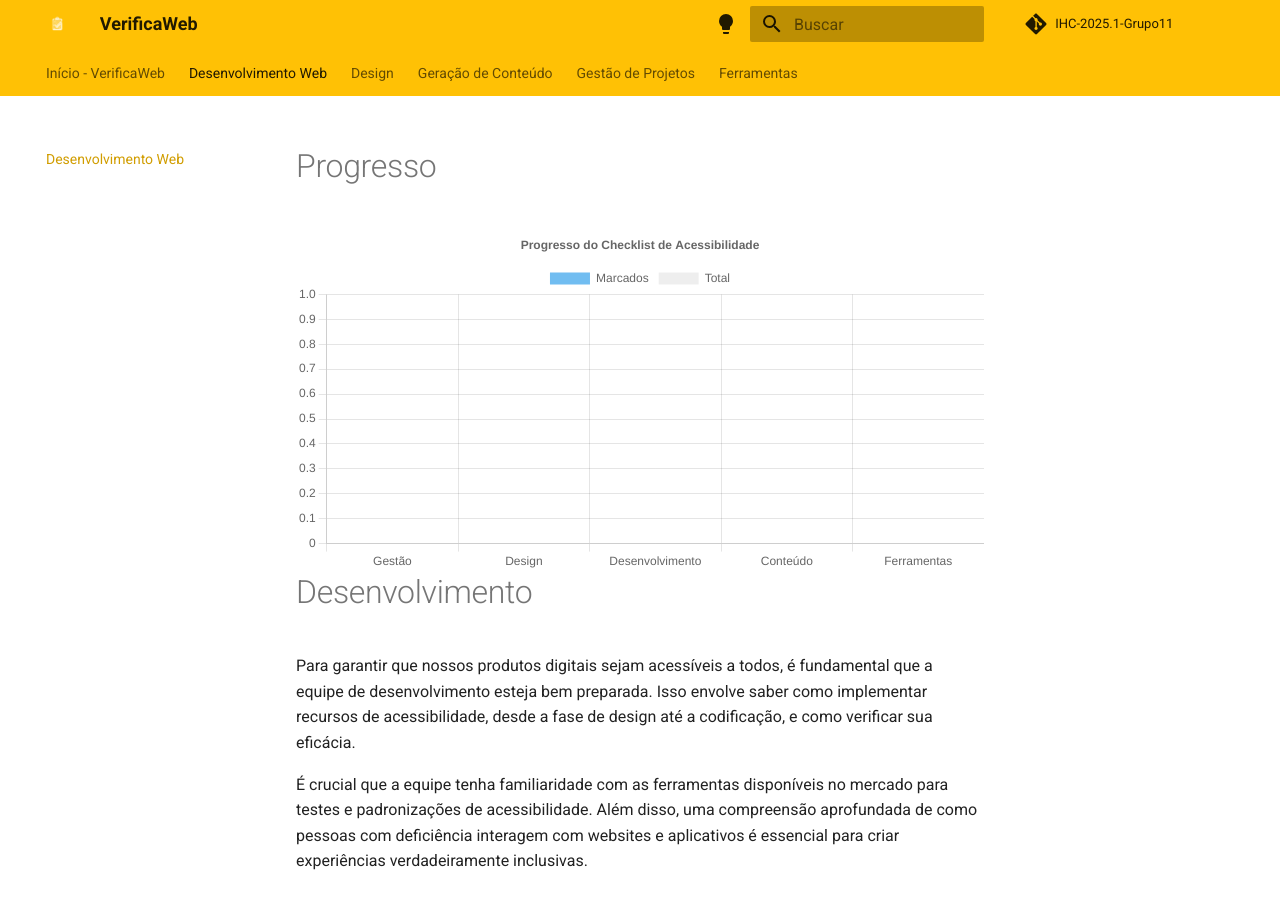
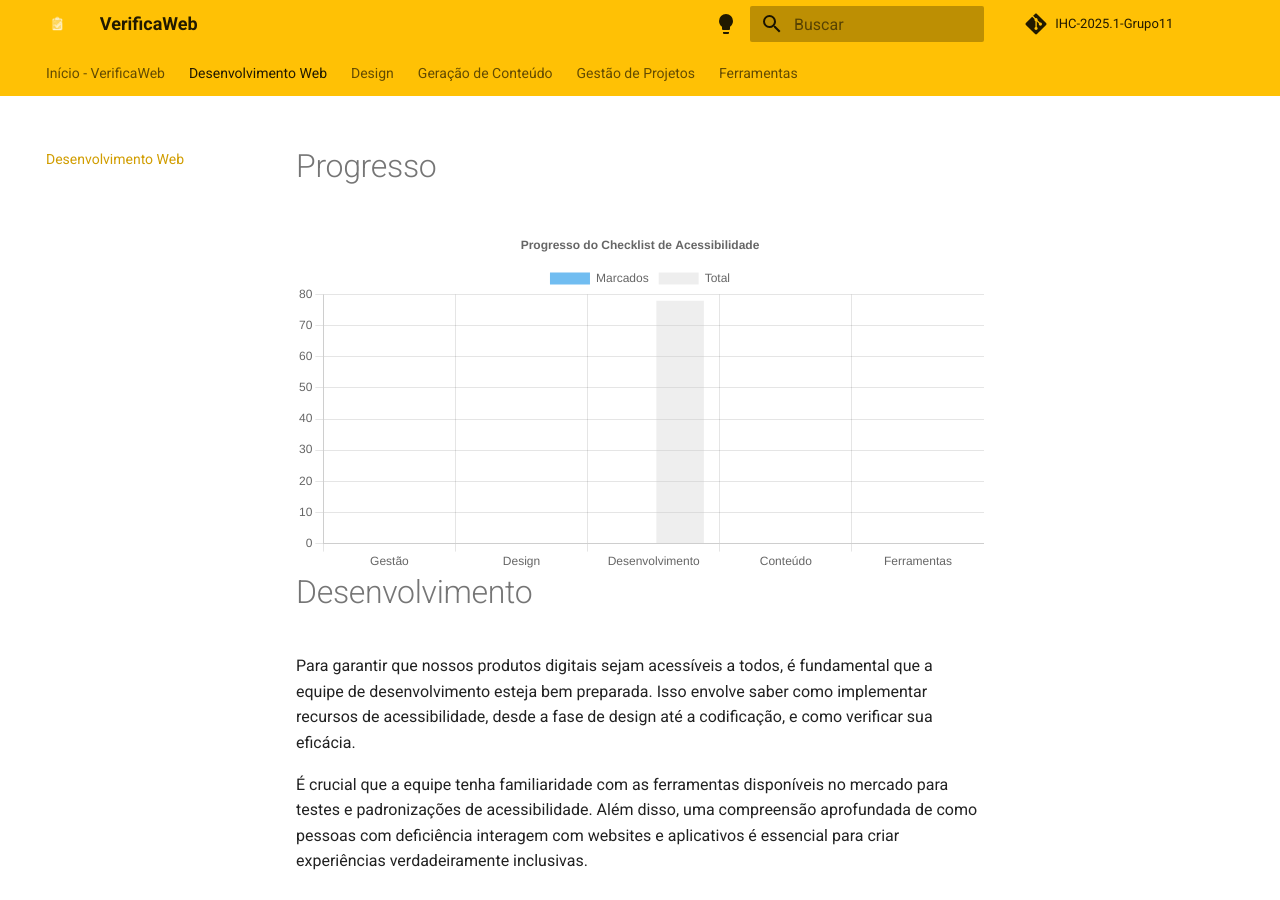
Before and after one commit to UnBIHC2025-1/IHC-2025.1-Grupo11, an MkDocs documentation site: the page built from docs/devWeb/non_text_content.md, in a window 1280 px wide and 900 px high. Built offline with MkDocs 1.6.1 and Material for MkDocs 9.7.7, drawn with Linux system fonts in a browser that asks for light colours; comment, search, counter and statistics services are not loaded.

Commit message:
Graficos de porcentagem desenvolvimento

````diff
--- a/docs/devWeb/non_text_content.md
+++ b/docs/devWeb/non_text_content.md
@@ -13,13 +13,13 @@
 
 Garantir a acessibilidade vai além do código; é preciso validar na prática. Testes manuais, e principalmente com pessoas com deficiência, são essenciais para confirmar que a experiência é verdadeiramente inclusiva.
 
-- [ ] Foram realizados testes manuais de acessibilidade? [[NBR]](#refNBR)
-- [ ] Foram realizados testes com pessoas com deficiência? [[NBR]](#refNBR)
-- [ ] Todos os elementos da página são navegáveis apenas com teclado? [[12]](#ref12) [[NBR]](#refNBR)
-- [ ] Foram utilizados leitores de tela (ex.: NVDA, VoiceOver, JAWS) nos testes? [[1]](#ref1) [[NBR]](#refNBR)
-- [ ] A navegação em dispositivos móveis foi testada para garantir acessibilidade? [[14]](#ref14) [[NBR]](#refNBR)
-- [ ] Foram realizados testes de contraste de cores? [[5]](#ref5) [[NBR]](#refNBR)
-- [ ] O site foi testado em diferentes navegadores e sistemas operacionais? [[NBR]](#refNBR)
+- [ ] <input type="checkbox" class="check-desenvolvimento"> Foram realizados testes manuais de acessibilidade? [[NBR]](#refNBR)
+- [ ] <input type="checkbox" class="check-desenvolvimento"> Foram realizados testes com pessoas com deficiência? [[NBR]](#refNBR)
+- [ ] <input type="checkbox" class="check-desenvolvimento"> Todos os elementos da página são navegáveis apenas com teclado? [[12]](#ref12) [[NBR]](#refNBR)
+- [ ] <input type="checkbox" class="check-desenvolvimento"> Foram utilizados leitores de tela (ex.: NVDA, VoiceOver, JAWS) nos testes? [[1]](#ref1) [[NBR]](#refNBR)
+- [ ] <input type="checkbox" class="check-desenvolvimento"> A navegação em dispositivos móveis foi testada para garantir acessibilidade? [[14]](#ref14) [[NBR]](#refNBR)
+- [ ] <input type="checkbox" class="check-desenvolvimento"> Foram realizados testes de contraste de cores? [[5]](#ref5) [[NBR]](#refNBR)
+- [ ] <input type="checkbox" class="check-desenvolvimento"> O site foi testado em diferentes navegadores e sistemas operacionais? [[NBR]](#refNBR)
 
 ## Código e Estrutura
 
@@ -29,51 +29,51 @@
 
 Nenhuma informação visual pode ser perdida. O texto alternativo (alt) é a ponte que descreve o conteúdo de imagens para quem não pode vê-las.
 
-- [ ] Todas as imagens relevantes possuem texto alternativo (``` alt ```) descritivo? [[1]](#ref1) [[NBR]](#refNBR)
-- [ ] As imagens decorativas possuem ``` alt="" ``` ou são inseridas via CSS? [[1]](#ref1) [[NBR]](#refNBR)
-- [ ] Nenhuma informação relevante está embutida dentro de imagens? [[1]](#ref1) [[NBR]](#refNBR)
-- [ ] Descrições longas são fornecidas no ```alt``` quando necessário (ex.: gráficos, imagens com texto)? [[1]](#ref1) [[NBR]](#refNBR)
-- [ ] Imagens complexas possuem descrição longa em local apropriado? [[1]](#ref1) [[NBR]](#refNBR)
+- [ ] <input type="checkbox" class="check-desenvolvimento"> Todas as imagens relevantes possuem texto alternativo (``` alt ```) descritivo? [[1]](#ref1) [[NBR]](#refNBR)
+- [ ] <input type="checkbox" class="check-desenvolvimento"> As imagens decorativas possuem ``` alt="" ``` ou são inseridas via CSS? [[1]](#ref1) [[NBR]](#refNBR)
+- [ ] <input type="checkbox" class="check-desenvolvimento"> Nenhuma informação relevante está embutida dentro de imagens? [[1]](#ref1) [[NBR]](#refNBR)
+- [ ] <input type="checkbox" class="check-desenvolvimento"> Descrições longas são fornecidas no ```alt``` quando necessário (ex.: gráficos, imagens com texto)? [[1]](#ref1) [[NBR]](#refNBR)
+- [ ] <input type="checkbox" class="check-desenvolvimento"> Imagens complexas possuem descrição longa em local apropriado? [[1]](#ref1) [[NBR]](#refNBR)
 
 ### Vídeos e Mídia
 
 Conteúdos audiovisuais precisam de alternativas como legendas e transcrições. Dê ao usuário controle total sobre a reprodução para garantir uma experiência acessível e confortável.
 
-- [ ] Todos os vídeos possuem legendas embutidas ou closed caption? [[2]](#ref2) [[NBR]](#refNBR)
-- [ ] Existe transcrição textual para conteúdos em áudio? [[1]](#ref1) [[NBR]](#refNBR)
-- [ ] Foi evitado o uso de conteúdos com flashes que possam causar convulsões? [[3]](#ref3) [[NBR]](#refNBR)
-- [ ] O ```autoplay``` de mídias está desabilitado por padrão? [[11]](#ref11) [[NBR]](#refNBR)
-- [ ] Possui pausa para todas as mídias? [[12]](#ref12) [[NBR]](#refNBR)
-- [ ] Possui ```type``` para botões e entradas? [[4]](#ref4) [[NBR]](#refNBR)
-- [ ] Vídeos possuem audiodescrição? [[2]](#ref2) [[NBR]](#refNBR)
-- [ ] Existe alternativa visual para áudios importantes? [[2]](#ref2) [[NBR]](#refNBR)
+- [ ] <input type="checkbox" class="check-desenvolvimento"> Todos os vídeos possuem legendas embutidas ou closed caption? [[2]](#ref2) [[NBR]](#refNBR)
+- [ ] <input type="checkbox" class="check-desenvolvimento"> Existe transcrição textual para conteúdos em áudio? [[1]](#ref1) [[NBR]](#refNBR)
+- [ ] <input type="checkbox" class="check-desenvolvimento"> Foi evitado o uso de conteúdos com flashes que possam causar convulsões? [[3]](#ref3) [[NBR]](#refNBR)
+- [ ] <input type="checkbox" class="check-desenvolvimento"> O ```autoplay``` de mídias está desabilitado por padrão? [[11]](#ref11) [[NBR]](#refNBR)
+- [ ] <input type="checkbox" class="check-desenvolvimento"> Possui pausa para todas as mídias? [[12]](#ref12) [[NBR]](#refNBR)
+- [ ] <input type="checkbox" class="check-desenvolvimento"> Possui ```type``` para botões e entradas? [[4]](#ref4) [[NBR]](#refNBR)
+- [ ] <input type="checkbox" class="check-desenvolvimento"> Vídeos possuem audiodescrição? [[2]](#ref2) [[NBR]](#refNBR)
+- [ ] <input type="checkbox" class="check-desenvolvimento"> Existe alternativa visual para áudios importantes? [[2]](#ref2) [[NBR]](#refNBR)
 
 ### Controles e Navegação
 
 A navegação deve ser clara e previsível para todos, especialmente para quem usa teclado. Controles lógicos e foco visível são a base para uma boa usabilidade.
 
-- [ ] Todos os links possuem ``` href ``` correto? [[4]](#ref4) [[NBR]](#refNBR)
-- [ ] Links que abrem em nova guia ou nova janela estão claramente sinalizados? [[8]](#ref8) [[NBR]](#refNBR)
-- [ ] Todos os botões possuem funções semânticas corretas (```type="button"```, ```type="submit"```)? [[4]](#ref4) [[NBR]](#refNBR)
-- [ ] Foi implementada navegação por skip-link (atalho para conteúdo principal)? [[7]](#ref7) [[NBR]](#refNBR)
-- [ ] O foco do teclado é visível e lógico em toda a navegação? [[6]](#ref6) [[NBR]](#refNBR)
-- [ ] Links que abrem em uma nova guia ou janela estão identificados e indicados? [[8]](#ref8) [[NBR]](#refNBR)
-- [ ] Adicionar estados de foco em campos de entrada, botões, e elementos interativos. [[6]](#ref6) [[NBR]](#refNBR)
-- [ ] A navegação pode ser feita por teclado sem armadilhas de foco? [[12]](#ref12) [[NBR]](#refNBR)
-- [ ] O primeiro elemento focável permite ir diretamente para o conteúdo principal? [[7]](#ref7) [[NBR]](#refNBR)
+- [ ] <input type="checkbox" class="check-desenvolvimento"> Todos os links possuem ``` href ``` correto? [[4]](#ref4) [[NBR]](#refNBR)
+- [ ] <input type="checkbox" class="check-desenvolvimento"> Links que abrem em nova guia ou nova janela estão claramente sinalizados? [[8]](#ref8) [[NBR]](#refNBR)
+- [ ] <input type="checkbox" class="check-desenvolvimento"> Todos os botões possuem funções semânticas corretas (```type="button"```, ```type="submit"```)? [[4]](#ref4) [[NBR]](#refNBR)
+- [ ] <input type="checkbox" class="check-desenvolvimento"> Foi implementada navegação por skip-link (atalho para conteúdo principal)? [[7]](#ref7) [[NBR]](#refNBR)
+- [ ] <input type="checkbox" class="check-desenvolvimento"> O foco do teclado é visível e lógico em toda a navegação? [[6]](#ref6) [[NBR]](#refNBR)
+- [ ] <input type="checkbox" class="check-desenvolvimento"> Links que abrem em uma nova guia ou janela estão identificados e indicados? [[8]](#ref8) [[NBR]](#refNBR)
+- [ ] <input type="checkbox" class="check-desenvolvimento"> Adicionar estados de foco em campos de entrada, botões, e elementos interativos. [[6]](#ref6) [[NBR]](#refNBR)
+- [ ] <input type="checkbox" class="check-desenvolvimento"> A navegação pode ser feita por teclado sem armadilhas de foco? [[12]](#ref12) [[NBR]](#refNBR)
+- [ ] <input type="checkbox" class="check-desenvolvimento"> O primeiro elemento focável permite ir diretamente para o conteúdo principal? [[7]](#ref7) [[NBR]](#refNBR)
 
 ### Formulários
 
 Formulários acessíveis precisam de rótulos claros e feedback de erro compreensível. Sem isso, a interação se torna uma barreira para muitos usuários.
 
-- [ ] Todos os campos possuem ```label``` corretamente associados? [[9]](#ref9) [[NBR]](#refNBR)
-- [ ] Foram utilizados agrupadores como ```<fieldset>``` e ```<legend>``` quando necessário? [[4]](#ref4) [[NBR]](#refNBR)
-- [ ] Campos possuem ```autocomplete``` configurado? [[10]](#ref10) [[NBR]](#refNBR)
-- [ ] Campos de entrada possuem ```aria-describedby```? [[NBR]](#refNBR)
-- [ ] As mensagens de erro estão visíveis, com bom contraste e próximas aos campos? [[NBR]](#refNBR)
-- [ ] Há descrição clara para os erros e instruções de preenchimento? [[5]](#ref5) [[NBR]](#refNBR)
-- [ ] O formulário pode ser enviado usando apenas o teclado? [[12]](#ref12) [[NBR]](#refNBR)
-- [ ] Campos obrigatórios estão claramente indicados? [[NBR]](#refNBR)
+- [ ] <input type="checkbox" class="check-desenvolvimento"> Todos os campos possuem ```label``` corretamente associados? [[9]](#ref9) [[NBR]](#refNBR)
+- [ ] <input type="checkbox" class="check-desenvolvimento"> Foram utilizados agrupadores como ```<fieldset>``` e ```<legend>``` quando necessário? [[4]](#ref4) [[NBR]](#refNBR)
+- [ ] <input type="checkbox" class="check-desenvolvimento"> Campos possuem ```autocomplete``` configurado? [[10]](#ref10) [[NBR]](#refNBR)
+- [ ] <input type="checkbox" class="check-desenvolvimento"> Campos de entrada possuem ```aria-describedby```? [[NBR]](#refNBR)
+- [ ] <input type="checkbox" class="check-desenvolvimento"> As mensagens de erro estão visíveis, com bom contraste e próximas aos campos? [[NBR]](#refNBR)
+- [ ] <input type="checkbox" class="check-desenvolvimento"> Há descrição clara para os erros e instruções de preenchimento? [[5]](#ref5) [[NBR]](#refNBR)
+- [ ] <input type="checkbox" class="check-desenvolvimento"> O formulário pode ser enviado usando apenas o teclado? [[12]](#ref12) [[NBR]](#refNBR)
+- [ ] <input type="checkbox" class="check-desenvolvimento"> Campos obrigatórios estão claramente indicados? [[NBR]](#refNBR)
 
 ## Semântica e texto
 
@@ -81,30 +81,30 @@
 
 ### Semântica
 
-- [ ] O HTML possui marcação semântica (uso de ```header```, ```nav```, ```main```, ```footer```, ```article```, etc.)? [[4]](#ref4) [[NBR]](#refNBR)
-- [ ] A hierarquia dos títulos (```h1``` a ```h6```) segue uma ordem lógica e progressiva? [[16]](#ref16) [[NBR]](#refNBR)
-- [ ] Os rótulos, botões e links possuem textos claros e objetivos? [[4]](#ref4) [[NBR]](#refNBR)
-- [ ] Foram evitados nomes genéricos como "Clique aqui"? [[4]](#ref4) [[NBR]](#refNBR)
-- [ ] Tabelas são usadas apenas para dados tabulares, não para layout? [[4]](#ref4) [[NBR]](#refNBR)
+- [ ] <input type="checkbox" class="check-desenvolvimento"> O HTML possui marcação semântica (uso de ```header```, ```nav```, ```main```, ```footer```, ```article```, etc.)? [[4]](#ref4) [[NBR]](#refNBR)
+- [ ] <input type="checkbox" class="check-desenvolvimento"> A hierarquia dos títulos (```h1``` a ```h6```) segue uma ordem lógica e progressiva? [[16]](#ref16) [[NBR]](#refNBR)
+- [ ] <input type="checkbox" class="check-desenvolvimento"> Os rótulos, botões e links possuem textos claros e objetivos? [[4]](#ref4) [[NBR]](#refNBR)
+- [ ] <input type="checkbox" class="check-desenvolvimento"> Foram evitados nomes genéricos como "Clique aqui"? [[4]](#ref4) [[NBR]](#refNBR)
+- [ ] <input type="checkbox" class="check-desenvolvimento"> Tabelas são usadas apenas para dados tabulares, não para layout? [[4]](#ref4) [[NBR]](#refNBR)
 
 ### Texto e Leitura
 
-- [ ] Nenhum texto importante está embutido em imagens? [[1]](#ref1) [[NBR]](#refNBR)
-- [ ] É possível aumentar o zoom da página até 200% sem perda de conteúdo ou funcionalidade? [[15]](#ref15) [[NBR]](#refNBR)
-- [ ] O tamanho da fonte é relativo (ex.: ```em```, ```rem```) e não fixo (ex.: ```px```)? [[3]](#ref3) [[NBR]](#refNBR)
-- [ ] O texto possui contraste suficiente com o fundo? [[5]](#ref5) [[NBR]](#refNBR)
-- [ ] O texto não está em caixa alta, condensado ou justificado? [[NBR]](#refNBR)
+- [ ] <input type="checkbox" class="check-desenvolvimento"> Nenhum texto importante está embutido em imagens? [[1]](#ref1) [[NBR]](#refNBR)
+- [ ] <input type="checkbox" class="check-desenvolvimento"> É possível aumentar o zoom da página até 200% sem perda de conteúdo ou funcionalidade? [[15]](#ref15) [[NBR]](#refNBR)
+- [ ] <input type="checkbox" class="check-desenvolvimento"> O tamanho da fonte é relativo (ex.: ```em```, ```rem```) e não fixo (ex.: ```px```)? [[3]](#ref3) [[NBR]](#refNBR)
+- [ ] <input type="checkbox" class="check-desenvolvimento"> O texto possui contraste suficiente com o fundo? [[5]](#ref5) [[NBR]](#refNBR)
+- [ ] <input type="checkbox" class="check-desenvolvimento"> O texto não está em caixa alta, condensado ou justificado? [[NBR]](#refNBR)
 
 ## Teclado e Acessibilidade Operacional
 
 Tudo o que pode ser feito com um mouse deve ser possível usando apenas o teclado. Garanta uma navegação fluida, com foco sempre visível e sem "armadilhas".
 
-- [ ] Toda a navegação da página pode ser feita usando apenas teclado? [[12]](#ref12) [[NBR]](#refNBR)
-- [ ] O primeiro elemento focável permite ir diretamente para o conteúdo principal? [[7]](#ref7) [[NBR]](#refNBR)
-- [ ] Foram evitadas armadilhas de foco (ex.: foco que não sai de um modal)? [[12]](#ref12) [[NBR]](#refNBR)
-- [ ] Existe suporte a atalhos de teclado (```TAB```, ```ESC```, etc.)? [[12]](#ref12) [[NBR]](#refNBR)
-- [ ] O foco é sempre visível (ex.: via CSS: ```:focus```, ```:hover```)? [[6]](#ref6) [[NBR]](#refNBR)
-- [ ] Quando se tem o mouseover é permitido o uso de teclado? [[NBR]](#refNBR)
+- [ ] <input type="checkbox" class="check-desenvolvimento"> Toda a navegação da página pode ser feita usando apenas teclado? [[12]](#ref12) [[NBR]](#refNBR)
+- [ ] <input type="checkbox" class="check-desenvolvimento"> O primeiro elemento focável permite ir diretamente para o conteúdo principal? [[7]](#ref7) [[NBR]](#refNBR)
+- [ ] <input type="checkbox" class="check-desenvolvimento"> Foram evitadas armadilhas de foco (ex.: foco que não sai de um modal)? [[12]](#ref12) [[NBR]](#refNBR)
+- [ ] <input type="checkbox" class="check-desenvolvimento"> Existe suporte a atalhos de teclado (```TAB```, ```ESC```, etc.)? [[12]](#ref12) [[NBR]](#refNBR)
+- [ ] <input type="checkbox" class="check-desenvolvimento"> O foco é sempre visível (ex.: via CSS: ```:focus```, ```:hover```)? [[6]](#ref6) [[NBR]](#refNBR)
+- [ ] <input type="checkbox" class="check-desenvolvimento"> Quando se tem o mouseover é permitido o uso de teclado? [[NBR]](#refNBR)
 
 ## Componentes e Elementos especiais
 
@@ -112,51 +112,51 @@
 
 A hierarquia de títulos (h1 a h6) funciona como um índice para a página. Use-a de forma lógica para permitir que usuários de leitores de tela naveguem com eficiência.
 
-- [ ] A hierarquia de conteúdo da página é definida por sua lógica, não pelo tamanho do texto? [[16]](#ref16) [[NBR]](#refNBR)
-- [ ] Use elementos de título ```h1 h2 h3``` para apresentar o conteúdo. [[16]](#ref16) [[NBR]](#refNBR)
-- [ ] Não pular níveis lógicos. [[16]](#ref16) [[NBR]](#refNBR)
-- [ ] Toda página contém um título ```h1``` descrevendo a página. [[16]](#ref16) [[17]](#ref17) [[NBR]](#refNBR)
+- [ ] <input type="checkbox" class="check-desenvolvimento"> A hierarquia de conteúdo da página é definida por sua lógica, não pelo tamanho do texto? [[16]](#ref16) [[NBR]](#refNBR)
+- [ ] <input type="checkbox" class="check-desenvolvimento"> Use elementos de título ```h1 h2 h3``` para apresentar o conteúdo. [[16]](#ref16) [[NBR]](#refNBR)
+- [ ] <input type="checkbox" class="check-desenvolvimento"> Não pular níveis lógicos. [[16]](#ref16) [[NBR]](#refNBR)
+- [ ] <input type="checkbox" class="check-desenvolvimento"> Toda página contém um título ```h1``` descrevendo a página. [[16]](#ref16) [[17]](#ref17) [[NBR]](#refNBR)
 
 ### Tabela
 
 Tabelas devem ser usadas para dados, com a marcação correta para criar relação entre as informações. Isso transforma uma grade visual em conteúdo compreensível.
 
-- [ ] Elementos em formato de tabela utilizam ```table```? [[4]](#ref4) [[NBR]](#refNBR)
-- [ ] Todas as tabelas usam ```thead```, ```tbody```, ```th``` e ```td``` corretamente? [[14]](#ref14) [[NBR]](#refNBR)
-- [ ] Foram aplicados ```scope="col"``` ou ```scope="row"``` quando necessário? [[14]](#ref14) [[NBR]](#refNBR)
-- [ ] Cada tabela possui uma legenda descritiva usando ```<caption>```? [[16]](#ref16) [[NBR]](#refNBR)
-- [ ] Tabelas não possuem células mescladas sem necessidade? [[NBR]](#refNBR)
+- [ ] <input type="checkbox" class="check-desenvolvimento"> Elementos em formato de tabela utilizam ```table```? [[4]](#ref4) [[NBR]](#refNBR)
+- [ ] <input type="checkbox" class="check-desenvolvimento"> Todas as tabelas usam ```thead```, ```tbody```, ```th``` e ```td``` corretamente? [[14]](#ref14) [[NBR]](#refNBR)
+- [ ] <input type="checkbox" class="check-desenvolvimento"> Foram aplicados ```scope="col"``` ou ```scope="row"``` quando necessário? [[14]](#ref14) [[NBR]](#refNBR)
+- [ ] <input type="checkbox" class="check-desenvolvimento"> Cada tabela possui uma legenda descritiva usando ```<caption>```? [[16]](#ref16) [[NBR]](#refNBR)
+- [ ] <input type="checkbox" class="check-desenvolvimento"> Tabelas não possuem células mescladas sem necessidade? [[NBR]](#refNBR)
 
 ## Modais e Pop-ups
 
 Modais devem gerenciar o foco do teclado de forma inteligente. Garanta que sejam fáceis de abrir, usar e fechar apenas com o teclado, sem prender o usuário.
 
-- [ ] Modais são fáceis de fechar (ex.: com tecla ESC)? [[17]](#ref17) [[NBR]](#refNBR)
-- [ ] Não é possível abrir um modal dentro de outro modal (sem controle)? [[17]](#ref17) [[NBR]](#refNBR)
-- [ ] Modais não bloqueiam toda a tela (evitar fullscreen)? [[17]](#ref17) [[NBR]](#refNBR)
-- [ ] Existe foco correto no conteúdo quando o modal é aberto? [[17]](#ref17) [[NBR]](#refNBR)
-- [ ] A interação é uma tarefa simples? [[17]](#ref17) [[NBR]](#refNBR)
+- [ ] <input type="checkbox" class="check-desenvolvimento"> Modais são fáceis de fechar (ex.: com tecla ESC)? [[17]](#ref17) [[NBR]](#refNBR)
+- [ ] <input type="checkbox" class="check-desenvolvimento"> Não é possível abrir um modal dentro de outro modal (sem controle)? [[17]](#ref17) [[NBR]](#refNBR)
+- [ ] <input type="checkbox" class="check-desenvolvimento"> Modais não bloqueiam toda a tela (evitar fullscreen)? [[17]](#ref17) [[NBR]](#refNBR)
+- [ ] <input type="checkbox" class="check-desenvolvimento"> Existe foco correto no conteúdo quando o modal é aberto? [[17]](#ref17) [[NBR]](#refNBR)
+- [ ] <input type="checkbox" class="check-desenvolvimento"> A interação é uma tarefa simples? [[17]](#ref17) [[NBR]](#refNBR)
 
 ### Dispositivos Móveis e tocáveis
 
 Em telas de toque, áreas clicáveis devem ser grandes e bem espaçadas. O layout precisa se adaptar a qualquer orientação de tela sem perda de conteúdo.
 
-- [ ] O site funciona corretamente em qualquer orientação (paisagem ou retrato)? [[13]](#ref13) [[14]](#ref14) [[NBR]](#refNBR)
-- [ ] A rolagem horizontal foi evitada? [[15]](#ref15) [[NBR]](#refNBR)
-- [ ] Botões e links possuem área de toque mínima de 44px por 44px (WCAG 2.5.7)? [[17]](#ref17) [[NBR]](#refNBR)
-- [ ] Há espaçamento suficiente entre elementos interativos? [[7]](#ref7) [[NBR]](#refNBR)
-- [ ] O layout é responsivo para diferentes tamanhos de tela? [[NBR]](#refNBR)
+- [ ] <input type="checkbox" class="check-desenvolvimento"> O site funciona corretamente em qualquer orientação (paisagem ou retrato)? [[13]](#ref13) [[14]](#ref14) [[NBR]](#refNBR)
+- [ ] <input type="checkbox" class="check-desenvolvimento"> A rolagem horizontal foi evitada? [[15]](#ref15) [[NBR]](#refNBR)
+- [ ] <input type="checkbox" class="check-desenvolvimento"> Botões e links possuem área de toque mínima de 44px por 44px (WCAG 2.5.7)? [[17]](#ref17) [[NBR]](#refNBR)
+- [ ] <input type="checkbox" class="check-desenvolvimento"> Há espaçamento suficiente entre elementos interativos? [[7]](#ref7) [[NBR]](#refNBR)
+- [ ] <input type="checkbox" class="check-desenvolvimento"> O layout é responsivo para diferentes tamanhos de tela? [[NBR]](#refNBR)
 
 ### Ferramentas e Funcionalidades extras
 
 Pequenos recursos como busca, breadcrumbs e CAPTCHAs acessíveis fazem uma grande diferença, aprimorando a usabilidade geral do seu site.
 
-- [ ] É possível pausar, parar ou ocultar conteúdo em movimento? [[11]](#ref11) [[NBR]](#refNBR)
-- [ ] Breadcrumbs foram implementados para indicar a localização no site? [[NBR]](#refNBR)
-- [ ] Existe uma página de acessibilidade ou FAQ acessível? [[NBR]](#refNBR)
-- [ ] Áreas clicáveis seguem o tamanho mínimo de acessibilidade? [[17]](#ref17) [[NBR]](#refNBR)
-- [ ] Captchas oferecem alternativas acessíveis (ex.: captcha de áudio ou lógica simples)? [[NBR]](#refNBR)
-- [ ] Existe um campo de busca disponível e acessível? [[NBR]](#refNBR)
+- [ ] <input type="checkbox" class="check-desenvolvimento"> É possível pausar, parar ou ocultar conteúdo em movimento? [[11]](#ref11) [[NBR]](#refNBR)
+- [ ] <input type="checkbox" class="check-desenvolvimento"> Breadcrumbs foram implementados para indicar a localização no site? [[NBR]](#refNBR)
+- [ ] <input type="checkbox" class="check-desenvolvimento"> Existe uma página de acessibilidade ou FAQ acessível? [[NBR]](#refNBR)
+- [ ] <input type="checkbox" class="check-desenvolvimento"> Áreas clicáveis seguem o tamanho mínimo de acessibilidade? [[17]](#ref17) [[NBR]](#refNBR)
+- [ ] <input type="checkbox" class="check-desenvolvimento"> Captchas oferecem alternativas acessíveis (ex.: captcha de áudio ou lógica simples)? [[NBR]](#refNBR)
+- [ ] <input type="checkbox" class="check-desenvolvimento"> Existe um campo de busca disponível e acessível? [[NBR]](#refNBR)
 
 ## Referências Bibliográficas
 
````
